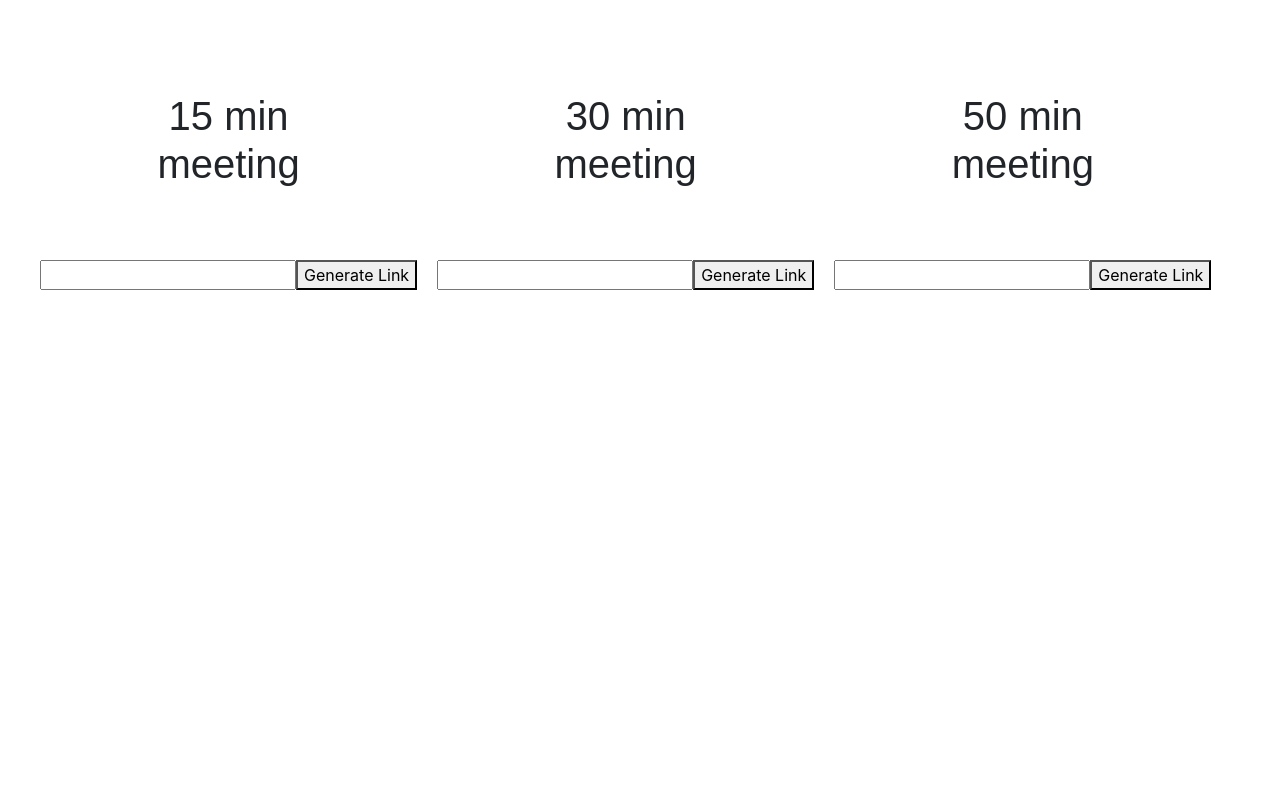
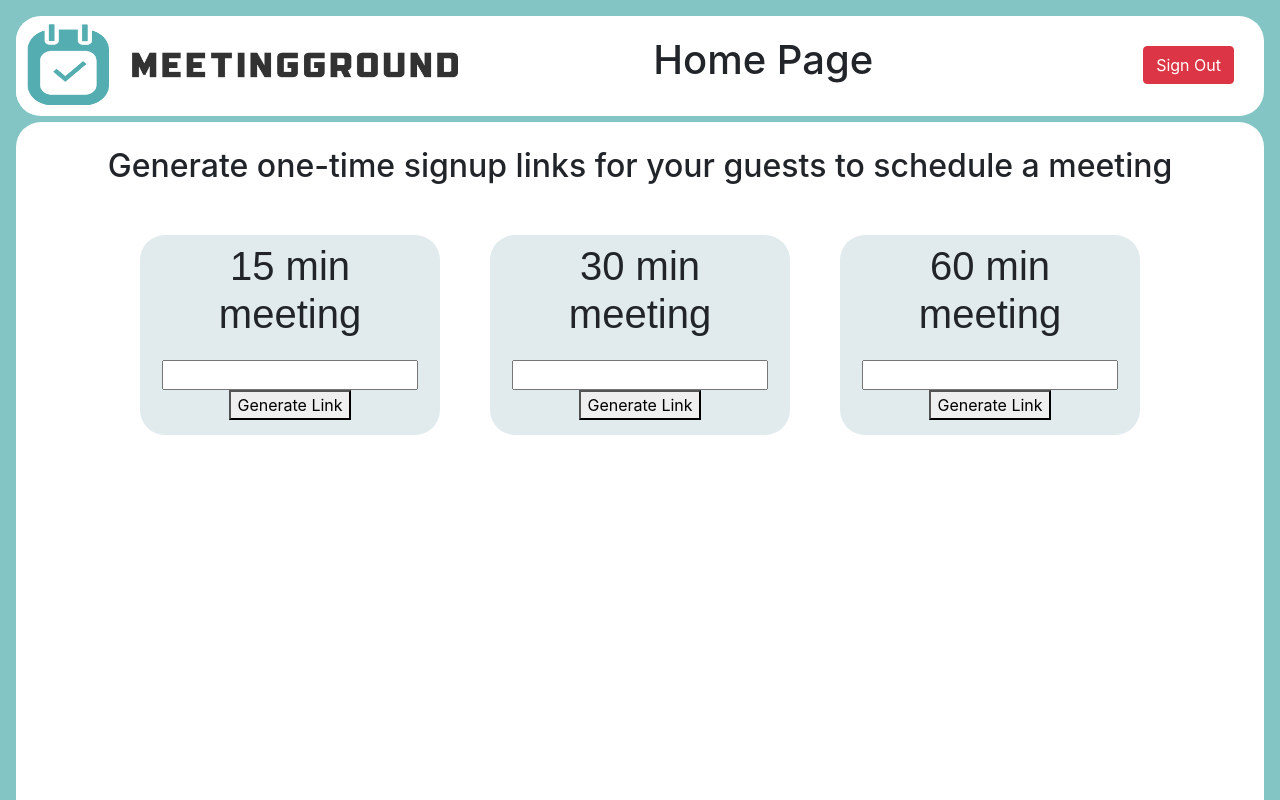
Before and after one commit to pocket-coders/MeetingGround, a React (Create React App) app: page /home in a window 1280 px wide. Shown: the top 800 px of the page. Built offline with nearby package versions, Linux system fonts and the light colour scheme; the HTML template or start-up script is replaced by a standard one.

Commit message:
format home page

```diff
--- a/src/calendar/connect.tsx
+++ b/src/calendar/connect.tsx
@@ -190,7 +190,7 @@ const ConnectPage = () => {
   const CalendarCard = styled.div`
     margin: 0 auto;
     width: 1000px;
-    height: 1000px;
+    height: 800px;
     align-items: center;
     border-radius: 15px;
   `;
@@ -281,10 +281,11 @@ const ConnectPage = () => {
     background: white;
     display: flex;
     flex-direction: column;
+    height: 1000px;
   `;
 
   return (
-    <body style={{ background: "rgba(85, 172, 180)" }}>
+    <body style={{ background: "rgba(131, 196, 197)" }}>
       <div style={{ padding: "1rem" }}>
         <TopFormat>
           <LogoCard
@@ -338,21 +339,43 @@ const ConnectPage = () => {
           </button>
         </TopFormat>
 
+        {!isSigned && (
+          <TopFormat>
+            <WelcomeFormat>
+              <h1>HELLO!</h1>
+
+              <h3> Please sign in to use Meeting Ground</h3>
+            </WelcomeFormat>
+          </TopFormat>
+        )}
+
         {isSigned && (
           <TopFormat>
             <WelcomeFormat>
-              <h1>Welcome {name}</h1>
+              <h1
+                style={{
+                  margin: 25,
+                }}
+              >
+                Welcome {name}
+              </h1>
               <img src={picUrl} alt="Avatar." />
               <p>
                 <a id="continue" href="http://localhost:3000/home">
                   continue to Meeting Ground
                 </a>
               </p>
+              <h3>Your upcoming events: </h3>
+              <pre
+                id="content"
+                style={{
+                  height: 100,
+                }}
+              ></pre>
+              <CalendarCard>
+                <MyCalendar myList={myEvents} />
+              </CalendarCard>
             </WelcomeFormat>
-            <pre id="content"></pre>
-            <CalendarCard>
-              <MyCalendar myList={myEvents} />
-            </CalendarCard>
           </TopFormat>
         )}
       </div>
--- a/src/pages/ScheduleEngine.tsx
+++ b/src/pages/ScheduleEngine.tsx
@@ -41,22 +41,18 @@ const ScheduleEngine: React.FC<{ timeLength: number }> = ({ timeLength }) => {
   const ScheduleEnginePack = styled.div`
     display: flex;
     flex-direction: column;
-    margin-left: 20px;
-    margin-top: 10px;
+    border-radius: 25px;
+    margin: 25px;
     text-align: center;
-  `;
-
-  const inputUrl = styled.input`
-    display: flex;
-    flex-direction: column;
-    margin-left: 20px;
-    margin-top: 10px;
+    background: rgba(225, 235, 237);
+    height: 200px;
+    width: 300px;
   `;
 
   return (
     <ScheduleEnginePack>
       <ScheduleCard timeLength={timeLength} />
-      <form>
+      <form style={{ margin: 15 }}>
         <input id="random_url" value={url} />
         <button onClick={(e) => handleGenerate(e)}>Generate Link</button>
       </form>
--- a/src/pages/home.tsx
+++ b/src/pages/home.tsx
@@ -6,17 +6,96 @@ import styled from "@emotion/styled";
 const HomeDiv = styled.div`
   display: flex;
   flex-direction: row;
-  margin-left: 20px;
-  margin-top: 10px;
   text-align: center;
+  background: white;
+  border-radius: 25px;
+  height: 1000px;
+  justify-content: space-between;
 `;
+
+const LogoCard = styled.img`
+  width: 450px;
+  height: 100px;
+  justify-content: space-around;
+  float: left;
+`;
+
+const TopFormat = styled.div`
+  margin: 0 auto;
+  width: 100%;
+  overflow: auto;
+  display: inline-block;
+  background: white;
+  border-radius: 25px;
+`;
+
+const MainBodyFormat = styled.div`
+  margin: 0 auto;
+  align-items: center;
+  justify-content: center;
+  background: white;
+  display: flex;
+  flex-direction: column;
+  height: 1000px;
+  border-radius: 25px;
+`;
+
 const HomePage = () => {
   return (
-    <HomeDiv>
-      <ScheduleEngine timeLength={15} />
-      <ScheduleEngine timeLength={30} />
-      <ScheduleEngine timeLength={50} />
-    </HomeDiv>
+    <body style={{ background: "rgba(131, 196, 197)" }}>
+      <div style={{ padding: "1rem" }}>
+        <TopFormat>
+          <LogoCard
+            id="logo"
+            src="./img/meetingGroundLogo.png"
+            alt="Meeting Ground Logo"
+          />
+
+          <h1
+            style={{
+              position: "relative",
+              width: 300,
+              margin: 0,
+              float: "left",
+              left: "15%",
+              top: 20,
+            }}
+          >
+            Home Page
+          </h1>
+
+          <button
+            className="btn btn-danger"
+            id="signout_button"
+            //onClick={handleSignoutClick}
+            style={{
+              height: "30%",
+              justifyContent: "center",
+              alignContent: "center",
+              float: "right",
+              margin: 30,
+            }}
+          >
+            Sign Out
+          </button>
+        </TopFormat>
+
+        <MainBodyFormat>
+          <h2
+            style={{
+              margin: 25,
+            }}
+          >
+            Generate one-time signup links for your guests to schedule a meeting
+          </h2>
+          <HomeDiv>
+            <ScheduleEngine timeLength={15} />
+            <ScheduleEngine timeLength={30} />
+            <ScheduleEngine timeLength={60} />
+          </HomeDiv>
+        </MainBodyFormat>
+      </div>
+    </body>
   );
 };
 
```
